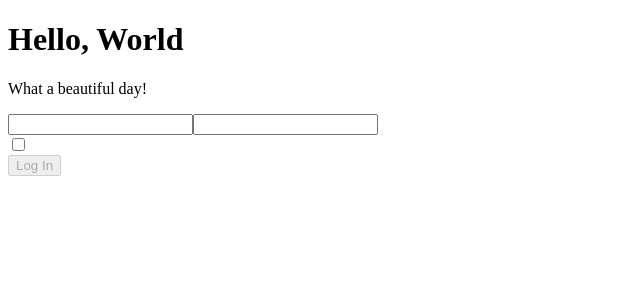
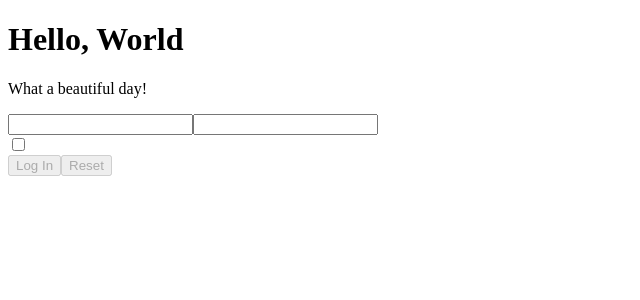
Before and after one commit to Gilxhon001/ReactJsExercises, a React (Create React App) app: page / in a window 1280 px wide. Shown: the top 300 px of the page, without its empty margins (0-640 px from the left). Built offline with nearby package versions, Linux system fonts and the light colour scheme.

Commit message:
Forms - 04 Finished

```diff
--- a/src/Login.js
+++ b/src/Login.js
@@ -22,6 +22,16 @@ export default class Login extends React.Component {
         )
     }
 
+    handleResetState = () => {
+        this.setState(
+            {
+                name: '',
+                password: '',
+                remember: false,
+            }
+        )
+    }
+
     onLogin = () => {
         this.props.submitted()
         console.log(this.state)
@@ -34,14 +44,14 @@ export default class Login extends React.Component {
                 <input
                     name="name"
                     onChange={this.handleInputChange}
-                    value={this.state.value}
+                    value={this.state.name}
                 />
 
                 <input
                     name="password"
                     type="password"
                     onChange={this.handleInputChange}
-                    value={this.state.value}
+                    value={this.state.password}
                 />
 
                 <br/>
@@ -56,12 +66,19 @@ export default class Login extends React.Component {
                 <br/>
 
                 <button
-                    disabled={!this.state.name || !this.state.password }
+                    disabled={!this.state.name || !this.state.password}
                     onClick={this.onLogin}
-
                 >
 
                 Log In
+
+                </button>
+
+                <button
+                    disabled={!this.state.name && !this.state.password}
+                    onClick={this.handleResetState}>
+
+                Reset
 
                 </button>
 
```
